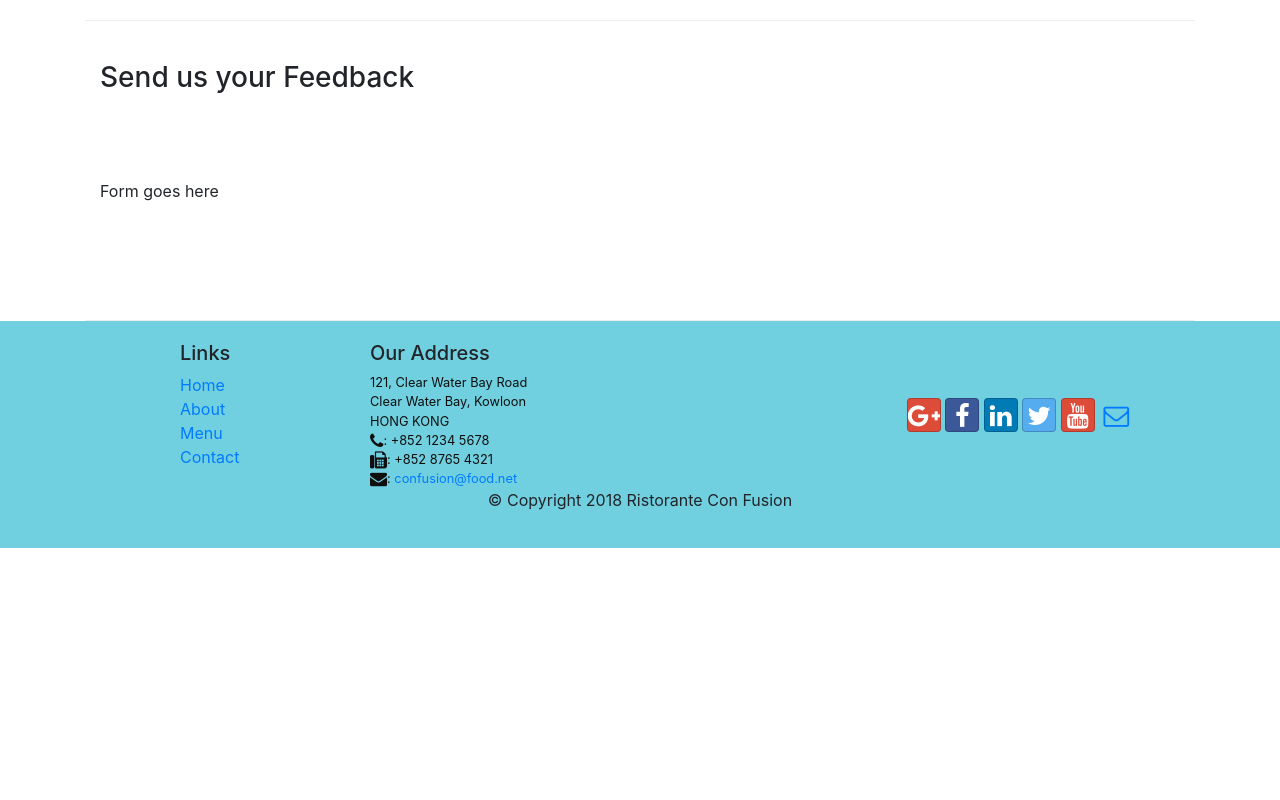
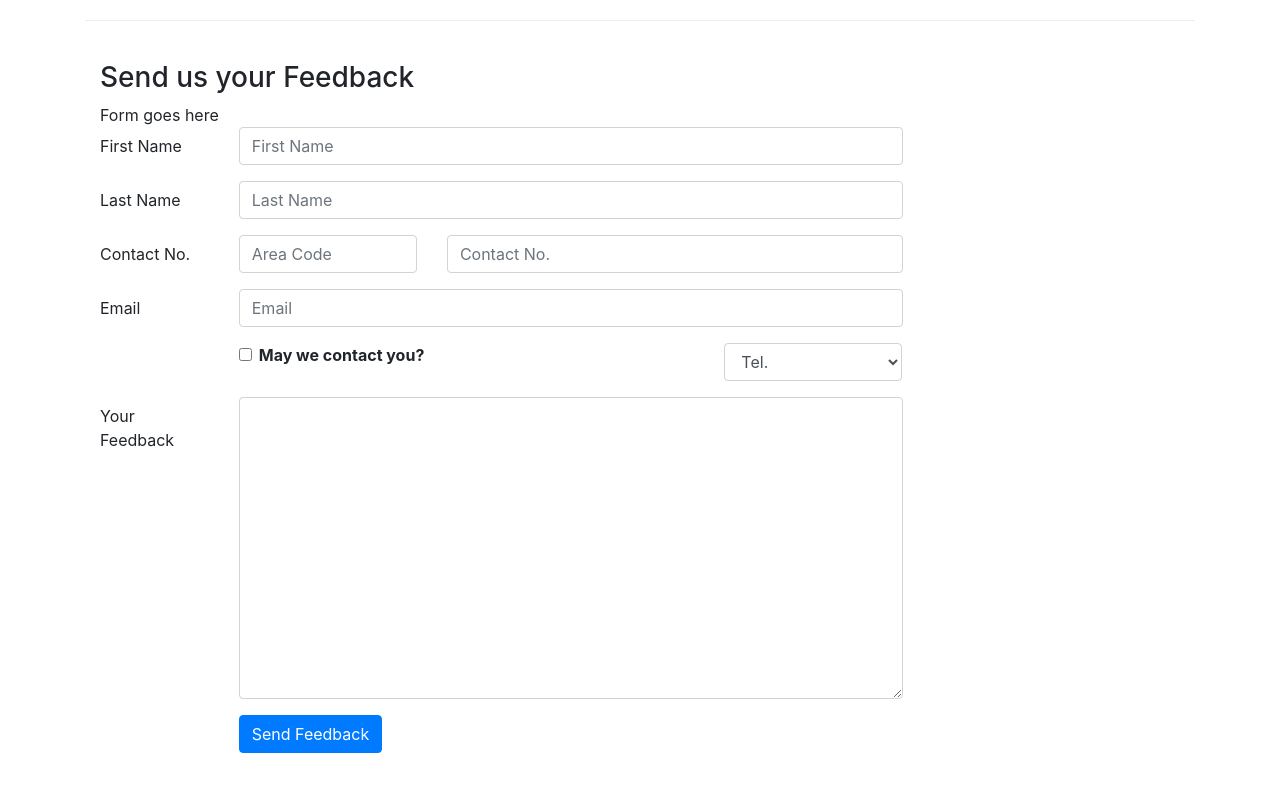
Before and after one commit to rishabh139/conFusionRestaurant, a website: page contactus.html in a window 1280 px wide. Shown: the part 780-1580 px from the top of the page. Before the commit the page ends 1328 px from the top, so only its background shows below. Drawn offline with nearby package versions, Linux system fonts and the light colour scheme.

Commit message:
forms for contact added

```diff
--- a/contactus.html
+++ b/contactus.html
@@ -91,6 +91,62 @@
            </div>
             <div class="col-12 col-md-9">
                 Form goes here
+                <form>
+                    <div class="form-group row">
+                        <label for="firstname" class="col-md-2 col-form-label">First Name</label>
+                        <div class="col-md-10">
+                            <input type="text" class="form-control" id="firstname" name="firstname" placeholder="First Name">
+                        </div>
+                    </div>
+                    <div class="form-group row">
+                        <label for="lastname" class="col-md-2 col-form-label">Last Name</label>
+                        <div class="col-md-10">
+                            <input type="text" class="form-control" id="lastname" name="lastname" placeholder="Last Name">
+                        </div>
+                    </div>
+                    <div class="form-group row">
+                        <label for="telnum" class="col-md-2 col-form-label">Contact No.</label>
+                        <div class="col-5 col-md-3">
+                            <input type="tel" class="form-control" id="areacode" name="areacode" placeholder="Area Code">
+                        </div>
+                        <div class="col-7 col-md-7">
+                            <input type="tel" class="form-control" id="telnum" name="telnum" placeholder="Contact No.">
+                        </div>
+                    </div>
+                    <div class="form-group row">
+                        <label for="emailid" class="col-md-2 col-form-label">Email</label>
+                        <div class="col-md-10">
+                            <input type="email" class="form-control" id="emailid" name="emailid" placeholder="Email">
+                        </div>
+                    </div>
+                    <div class="form-group row">
+                        <div class="col-md-6 offset-md-2">
+                            <div class="form-check">
+                                <input type="checkbox" class="form-check-input" name="approve" id="approve" value="">
+                                <label class="form-check-label" for="approve">
+                                    <strong>May we contact you?</strong>
+                                </label>
+                            </div>
+                        </div>
+                        <div class="col-md-3 offset-md-1">
+                            <select class="form-control">
+                                <option>Tel.</option>
+                                <option>Email</option>
+                            </select>
+                        </div>
+                    </div>
+                    <div class="form-group row">
+                        <label for="feedback" class="col-md-2 col-form-label">Your Feedback</label>
+                        <div class="col-md-10">
+                            <textarea class="form-control" id="feedback" name="feedback" rows="12"></textarea>
+                        </div>
+                    </div>
+                    <div class="form-group row">
+                        <div class="offset-md-2 col-md-10">
+                            <button type="submit" class="btn btn-primary">Send Feedback</button>
+                        </div>
+                    </div>
+                </form>
             </div>
              <div class="col-12 col-md">
             </div>
```
